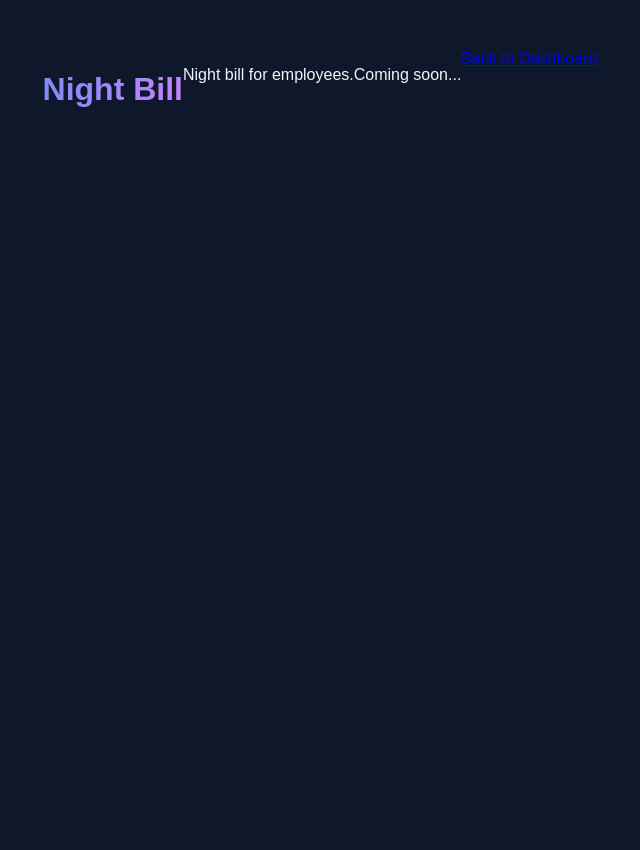
After one commit to parvez144/holiday-duty-manager, a Flask app: template templates/night_bill.html in a window 1280 px wide. The commit adds this page. Shown: the whole page, without its empty margins (320-960 px from the left). Run offline with Flask 3, Linux system fonts and the light colour scheme; the template is opened without the code that fills it, so the values that code supplies are empty; parts of the project's set-up code (start-up, migrations or seed data) failed here and were passed over.

Commit message:
feat: Create dashboard and night bill HTML templates.

```diff
--- a/templates/dashboard.html
+++ b/templates/dashboard.html
@@ -303,7 +303,7 @@
                     <i class="fas fa-cloud-moon"></i>
                 </div>
                 <div class="card-content">
-                    <h3>Night Bill</h3>
+                    <h3>Night Bill <br> Coming soon</h3>
                     <p>Generate night bill for employees.</p>
                 </div>
                 <div class="card-footer">
--- /dev/null
+++ b/templates/night_bill.html
@@ -0,0 +1,18 @@
+<!DOCTYPE html>
+<html lang="en">
+
+<head>
+    <meta charset="UTF-8">
+    <meta name="viewport" content="width=device-width, initial-scale=1.0">
+    <title>Night Bill</title>
+    <link rel="stylesheet" href="{{ url_for('static', filename='css/reports.css') }}">
+</head>
+
+<body>
+    <h1>Night Bill</h1>
+    <p>Night bill for employees.</p>
+    <p>Coming soon...</p>
+    <a href="{{ url_for('dashboard') }}">Back to Dashboard</a>
+</body>
+
+</html>
```
